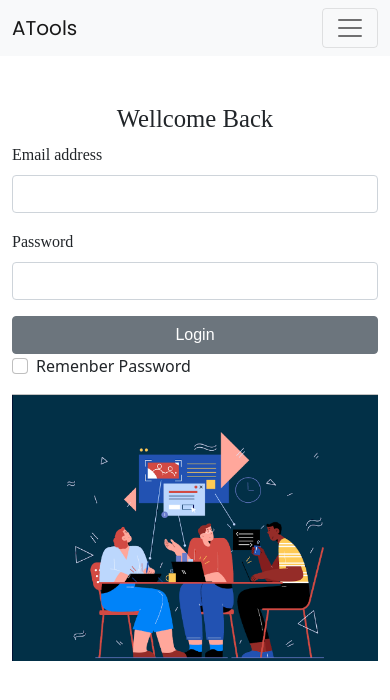
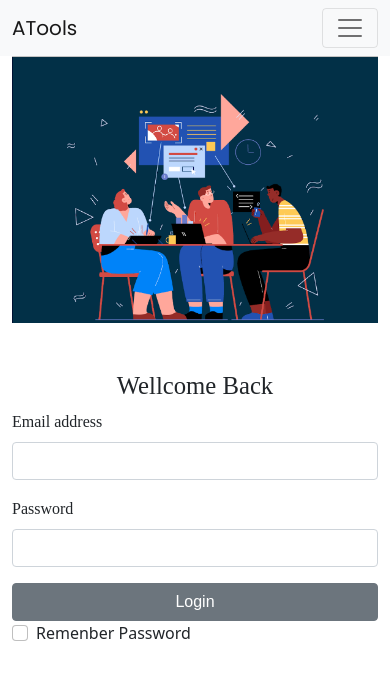
Before and after one commit to Shuvoghosh7/login-form, a React (Create React App) app: page / in a window 390 px wide. Shown: the top 700 px of the page. Built offline with nearby package versions, Linux system fonts and the light colour scheme.

Commit message:
start deply and fix some problem

```diff
--- a/src/Component/LoginForm.js
+++ b/src/Component/LoginForm.js
@@ -26,10 +26,9 @@ const LoginForm = () => {
 
     }
     return (
-        <div class="container">
-            <div class="row">
-                <div class="col-lg-4 col-sm-12 col-md-6 mt-5">
-
+        <div class="container" id='navbar'>
+            <div class="row d-sm-flex flex-wrap-reverse">
+                <div class="col-lg-4 col-sm-12 col-md-6 gy-5 mt-lg-5">
                         <h2 className='text-center' style={{ fontFamily: 'sans-seri' }}>Wellcome Back</h2>
                         <form onSubmit={handealSubmit}>
                             <div class="mb-3">
@@ -46,14 +45,15 @@ const LoginForm = () => {
                             </div>
                             <button type="submit" class="btn btn-secondary w-100" style={{ fontFamily: 'sans-serif' }}>Login</button>
                             <div class="mb-3 form-check">
-                                <input type="checkbox" class="form-check-input" id="exampleCheck1" />
+                                <input type="checkbox" class="form-check-input " id="exampleCheck1" />
                                 <label class="form-check-label" for="exampleCheck1">Remenber Password</label>
                             </div>
+
                         </form>
 
 
                 </div>
-                <div class="col-lg-8 col-md-6">
+                <div class="col-lg-8 col-md-6 col-sm-12">
                     <img className='img-fluid' src={picture} alt="" />
                 </div>
             </div>
```
Also changed, not shown: 1 other file (tests, documents, lock files or other folders).
